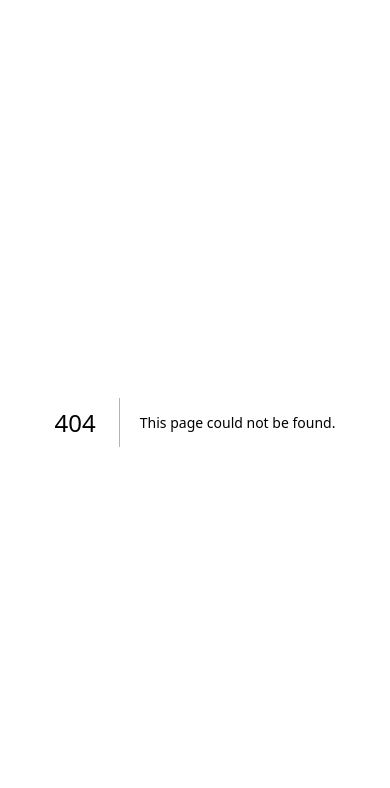
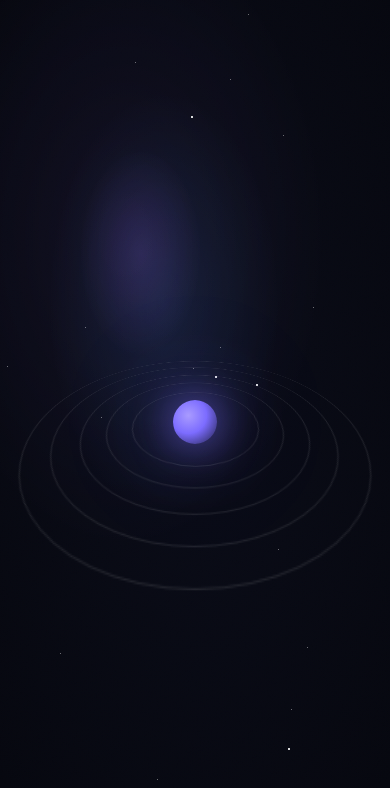
Before and after one commit to Vibranic-webapps/vibranic-orbit, a Next.js app: page /planet in a window 390 px wide. Before the commit this address had no page. Shown: the top 788 px of the page. Built offline with nearby package versions, Linux system fonts and the light colour scheme.

Commit message:
feat: add responsive planet view with tilted orbit rings

```diff
--- a/app/(orbit)/page.tsx
+++ b/app/(orbit)/page.tsx
@@ -1,6 +1,3 @@
-
-
-
 export default function OrbitPage() {
     return (
         <h1 className="text-(--text-primary) p-10">Planet</h1>
--- /dev/null
+++ b/app/(orbit)/planet/page.tsx
@@ -0,0 +1,20 @@
+export default function PlanetPage() {
+    return (
+        <div className="grid place-items-center h-screen">
+            <div className="w-[80vmin] h-[80vmin] grid place-items-center perspective-[70vmin]">
+                <div className="[grid-area:1/1] w-[40%] h-[40%] rounded-full border border-white/10 transform-[rotateX(55deg)]"></div>
+                <div className="[grid-area:1/1] w-[55%] h-[55%] rounded-full border border-white/10 transform-[rotateX(55deg)]"></div>
+                <div className="[grid-area:1/1] w-[70%] h-[70%] rounded-full border border-white/10 transform-[rotateX(55deg)]"></div>
+                <div className="[grid-area:1/1] w-[85%] h-[85%] rounded-full border border-white/10 transform-[rotateX(55deg)]"></div>
+                <div className="[grid-area:1/1] w-full h-full rounded-full border border-white/10 transform-[rotateX(55deg)]"></div>
+                <div className="
+                    w-[14%] h-[14%]
+                    rounded-full
+                    bg-[radial-gradient(circle_at_35%_35%,#A99BFF_0%,#7C6CFF_45%,rgba(124,108,255,0.15)_100%)]
+                    shadow-[0_0_40px_rgba(124,108,255,0.7),0_0_80px_rgba(124,108,255,0.45),0_0_140px_rgba(124,108,255,0.25)]
+                    [grid-area:1/1]
+                "></div>
+            </div>
+        </div>
+    )
+}
```
